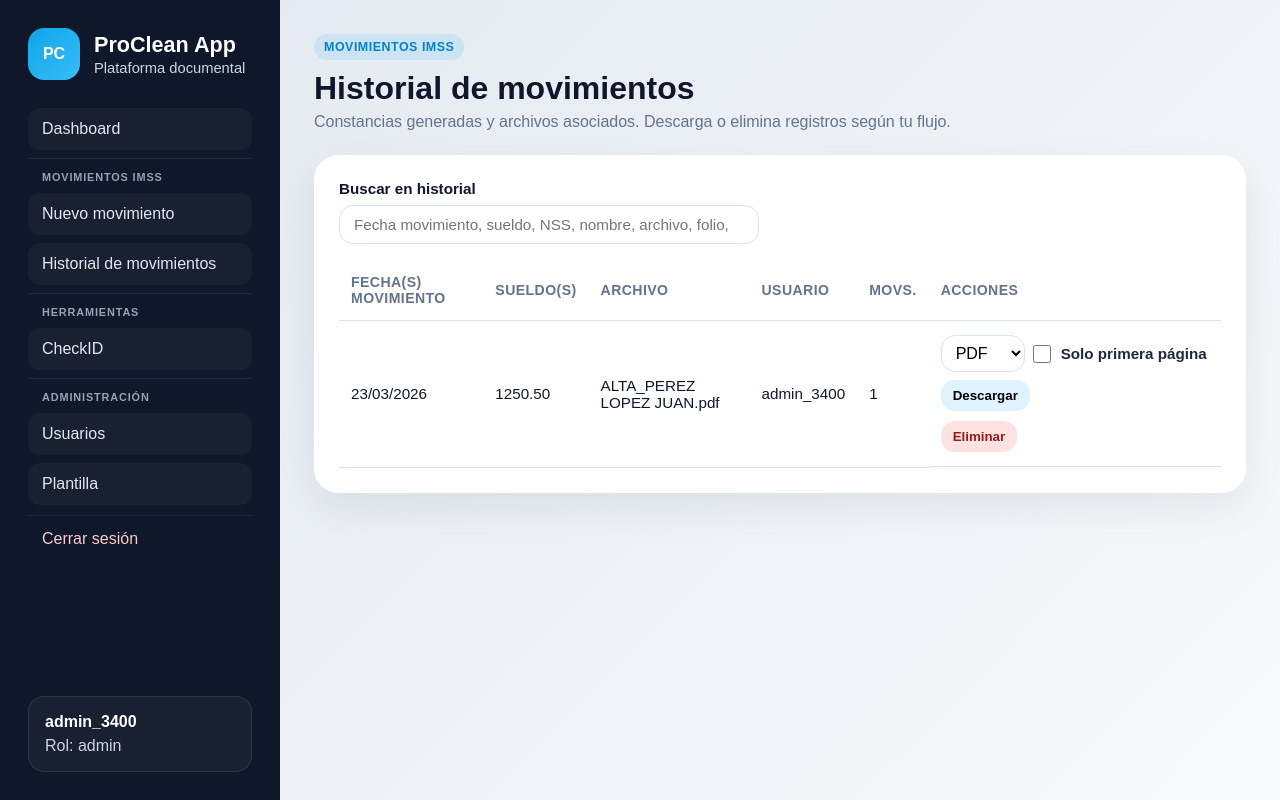
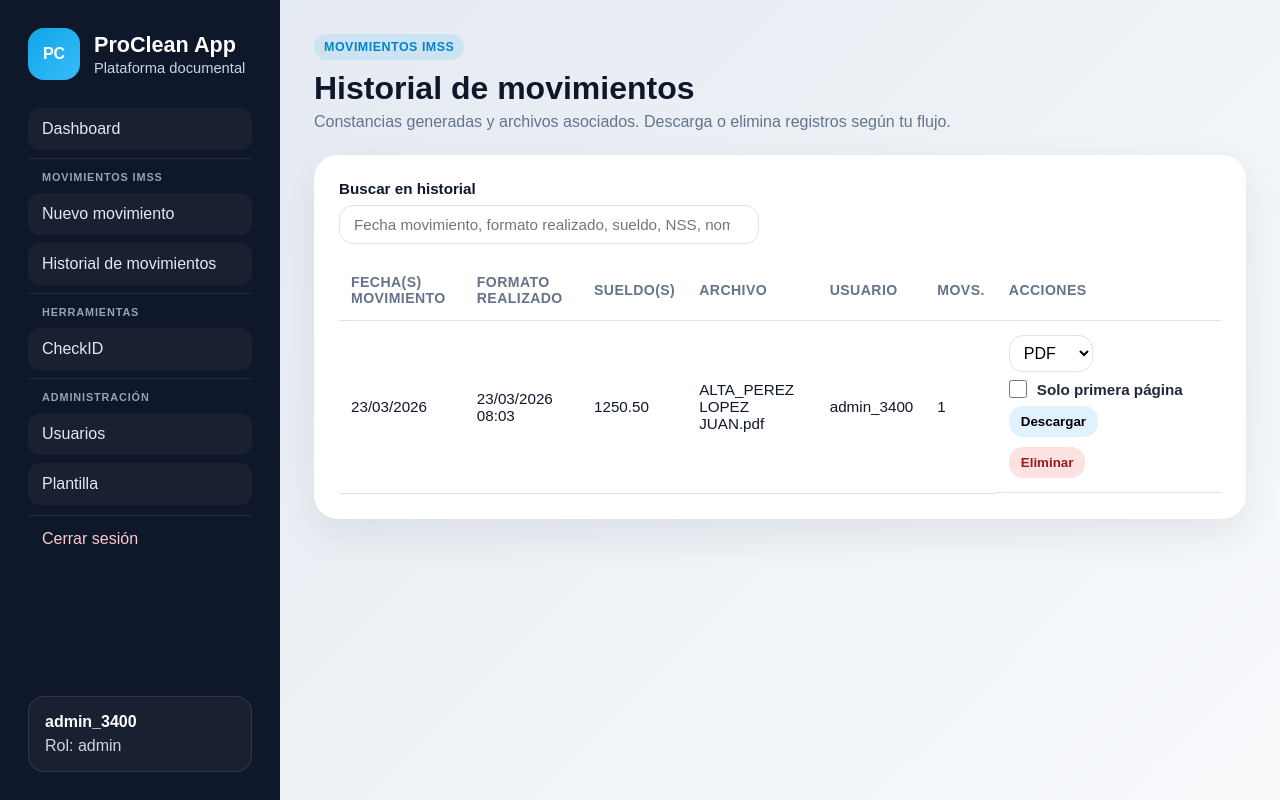
Before and after one commit to procleancleaningsvs-beep/proclean-app, a Flask app: page /historial in a window 1280 px wide. Run offline with Flask 3, Linux system fonts and the light colour scheme; the visitor is signed in with stand-in values (Sample User, id 1); data comes from the database, SQL or seed files in the repository; parts of the project's set-up code (start-up, migrations or seed data) failed here and were passed over.

Commit message:
feat: integrar datos extra al historial de movimientos

```diff
--- a/app.py
+++ b/app.py
@@ -903,6 +903,21 @@ def insert_history(user_id: int, filename: str, pdf_path: str, folio: str, lote:
         conn.close()
 
 
+def _formato_realizado_display(created_at: str | None) -> str:
+    """Fecha/hora en que se guardó el formato en la app (columna format_history.created_at)."""
+    if not created_at or not str(created_at).strip():
+        return "—"
+    s = str(created_at).strip()
+    try:
+        dt = datetime.strptime(s[:19], "%Y-%m-%d %H:%M:%S")
+    except ValueError:
+        try:
+            dt = datetime.strptime(s[:16], "%Y-%m-%d %H:%M")
+        except ValueError:
+            return s
+    return dt.strftime("%d/%m/%Y %H:%M")
+
+
 def _history_movement_display_fields(payload_json: str | None) -> dict[str, str]:
     """Textos para historial: fechas y sueldos desde payload_json (lista de movimientos)."""
     movement_dates_line = "—"
@@ -935,8 +950,10 @@ def _history_movement_display_fields(payload_json: str | None) -> dict[str, str]
 
 def _history_search_blob_from_row(row: sqlite3.Row) -> str:
     """Texto en minúsculas para filtrado en cliente (columnas visibles + movimientos en JSON)."""
+    created_raw = str(row["created_at"] or "")
     parts: list[str] = [
-        str(row["created_at"] or ""),
+        created_raw,
+        _formato_realizado_display(row["created_at"]),
         str(row["filename"] or ""),
         str(row["username"] or ""),
         str(row["movement_count"] or ""),
@@ -968,6 +985,7 @@ def _history_row_to_template_dict(row: sqlite3.Row) -> dict:
     d = {k: row[k] for k in row.keys()}
     d["search_blob"] = _history_search_blob_from_row(row)
     d.update(_history_movement_display_fields(d.get("payload_json")))
+    d["formato_realizado_display"] = _formato_realizado_display(d.get("created_at"))
     return d
 
 
--- a/templates/dashboard.html
+++ b/templates/dashboard.html
@@ -41,6 +41,7 @@
       <thead>
         <tr>
           <th>Fecha(s) movimiento</th>
+          <th>Formato realizado</th>
           <th>Sueldo(s)</th>
           <th>Archivo</th>
           <th>Usuario</th>
@@ -51,6 +52,7 @@
         {% for item in recent_history %}
         <tr>
           <td class="history-cell-wrap">{{ item.movement_dates_line }}</td>
+          <td class="history-cell-wrap">{{ item.formato_realizado_display }}</td>
           <td class="history-cell-wrap">{{ item.salarios_line }}</td>
           <td>{{ item.filename }}</td>
           <td>{{ item.username }}</td>
--- a/templates/history.html
+++ b/templates/history.html
@@ -12,7 +12,7 @@
   {% if records %}
   <div class="history-toolbar">
     <label class="history-search-label">Buscar en historial
-      <input type="search" id="history-search" class="history-search-input" placeholder="Fecha movimiento, sueldo, NSS, nombre, archivo, folio, lote…" autocomplete="off" aria-label="Filtrar filas del historial">
+      <input type="search" id="history-search" class="history-search-input" placeholder="Fecha movimiento, formato realizado, sueldo, NSS, nombre, archivo, folio, lote…" autocomplete="off" aria-label="Filtrar filas del historial">
     </label>
   </div>
   <p id="history-filter-empty" class="helper history-filter-empty" hidden>Sin coincidencias con tu búsqueda.</p>
@@ -21,6 +21,7 @@
       <thead>
         <tr>
           <th>Fecha(s) movimiento</th>
+          <th>Formato realizado</th>
           <th>Sueldo(s)</th>
           <th>Archivo</th>
           <th>Usuario</th>
@@ -32,6 +33,7 @@
         {% for item in records %}
         <tr data-search="{{ item.search_blob | e }}">
           <td class="history-cell-wrap">{{ item.movement_dates_line }}</td>
+          <td class="history-cell-wrap">{{ item.formato_realizado_display }}</td>
           <td class="history-cell-wrap">{{ item.salarios_line }}</td>
           <td>{{ item.filename }}</td>
           <td>{{ item.username }}</td>
```
